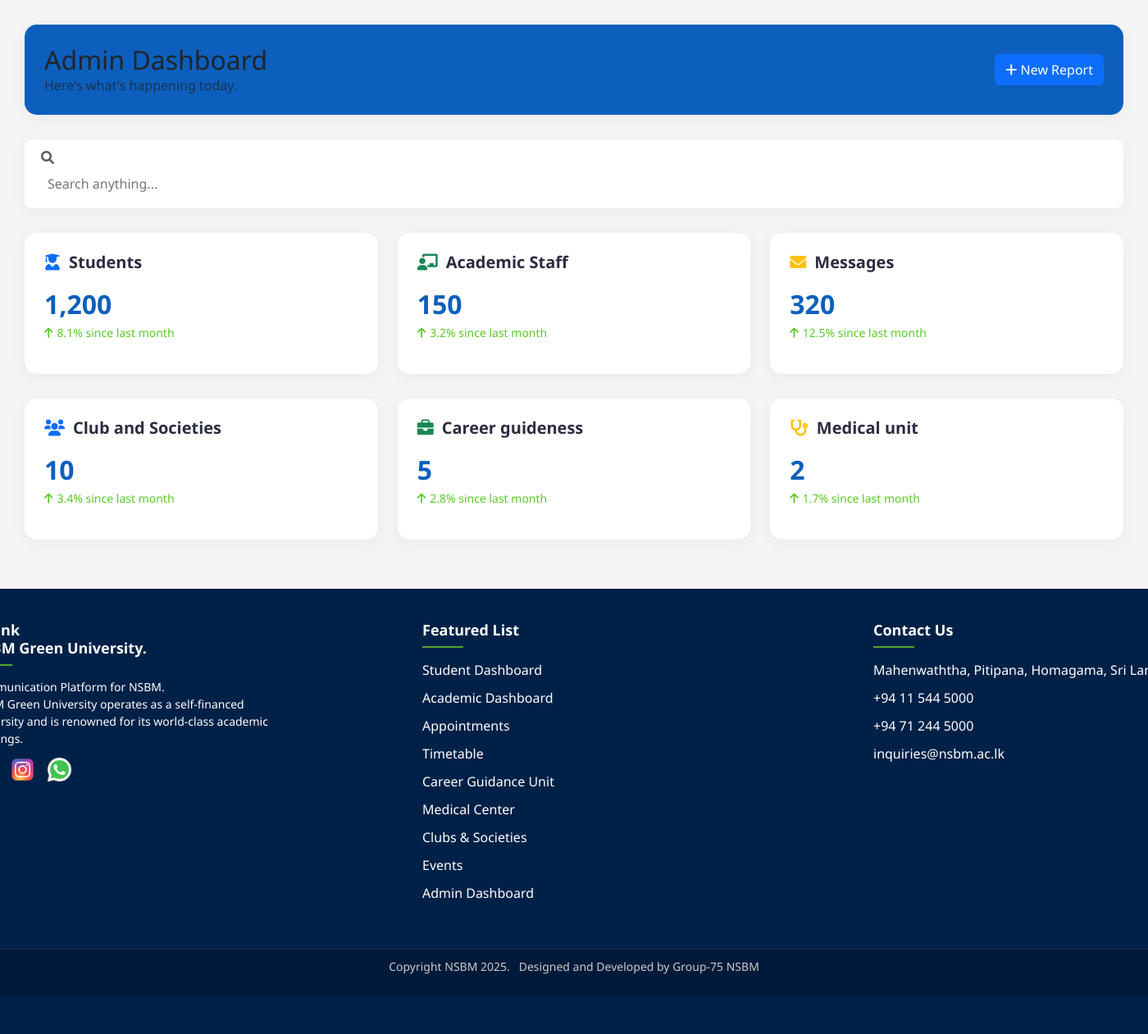
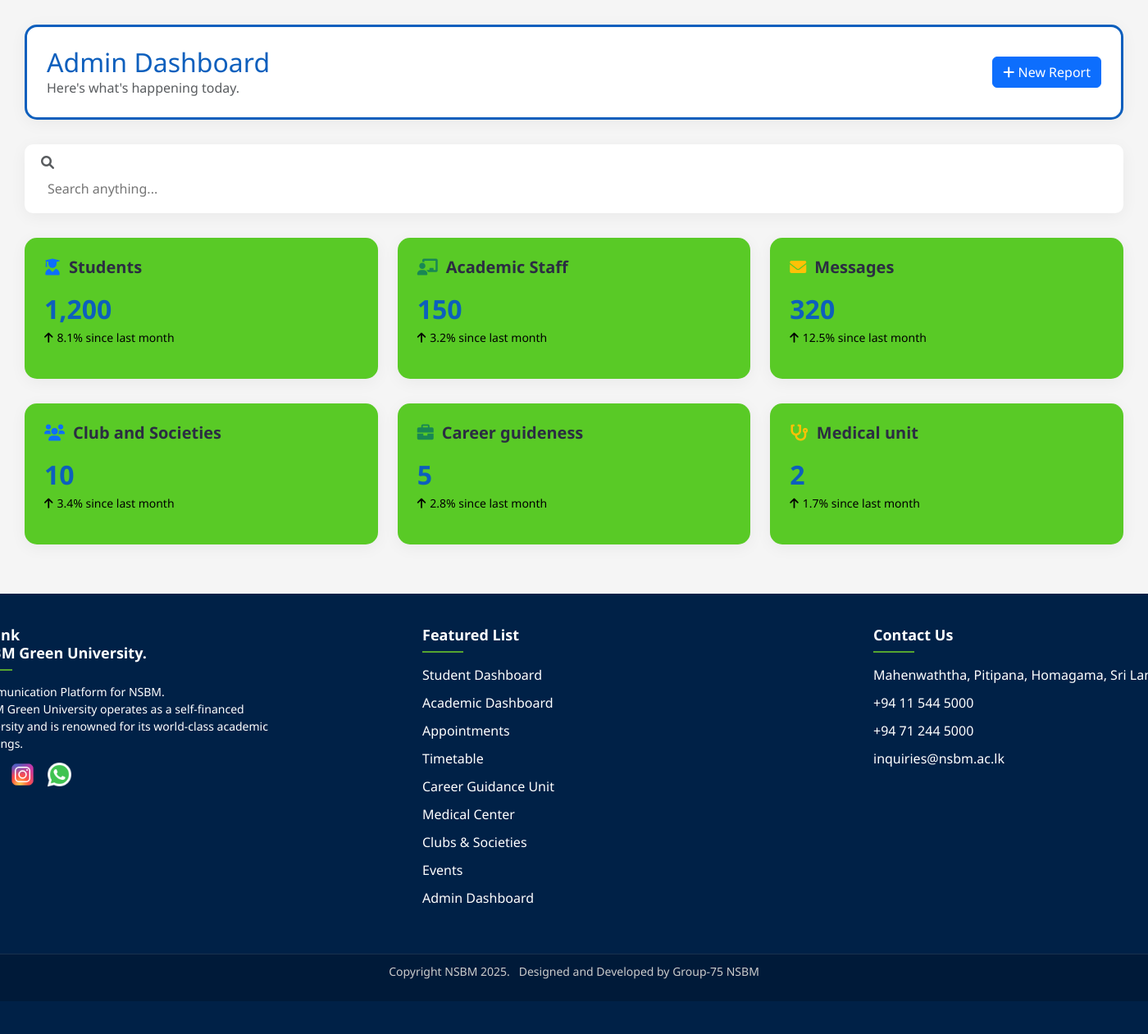
Before and after one commit to Binath-S-Banula/Computing-Group-Project-Group-26, a PHP site: the page made by admin db.html in a window 1400 px wide; the page is wider, and only the part inside the window is pictured. Shown: the part 91-1352 px from the top of that part at 82% size. Before the commit the page ends 1306 px from the top of that part, so only its background shows below. Run offline with PHP 8.4, Linux system fonts and the light colour scheme; some libraries are stand-ins or nearby versions.

Commit message:
Develop
CSS color changes

```diff
--- a/ad_db_style.css
+++ b/ad_db_style.css
@@ -146,12 +146,13 @@ body {
 
 .main-content {
     padding: 30px;
+    color:#0D5FBD;
 }
 
 
 
 .stats-card {
-    background: white;
+    background: #59CA26;
     border-radius: 15px;
     padding: 24px;
     box-shadow: 0 4px 20px rgba(0,0,0,0.05);
@@ -174,12 +175,12 @@ body {
 .stats-card .number {
     font-size: 32px;
     font-weight: 700;
-    color: var(--primary-color);
+    color: #0D5FBD;
     margin-bottom: 0;
 }
 
 .stats-card .trend {
-    color: #59CA26;
+    color: black;
     font-size: 14px;
     display: flex;
     align-items: center;
@@ -187,7 +188,9 @@ body {
 }
 
 .welcome-section {
-    background: #0D5FBD;
+    background: white;
+    border-style: solid;
+    border-color: #0D5FBD;
     border-radius: 15px;
     padding: 24px;
     margin-bottom: 30px;
```
Also changed, not shown: admin db.html (line endings or trailing spaces), admin.php (added), admindashboard.js (added).
